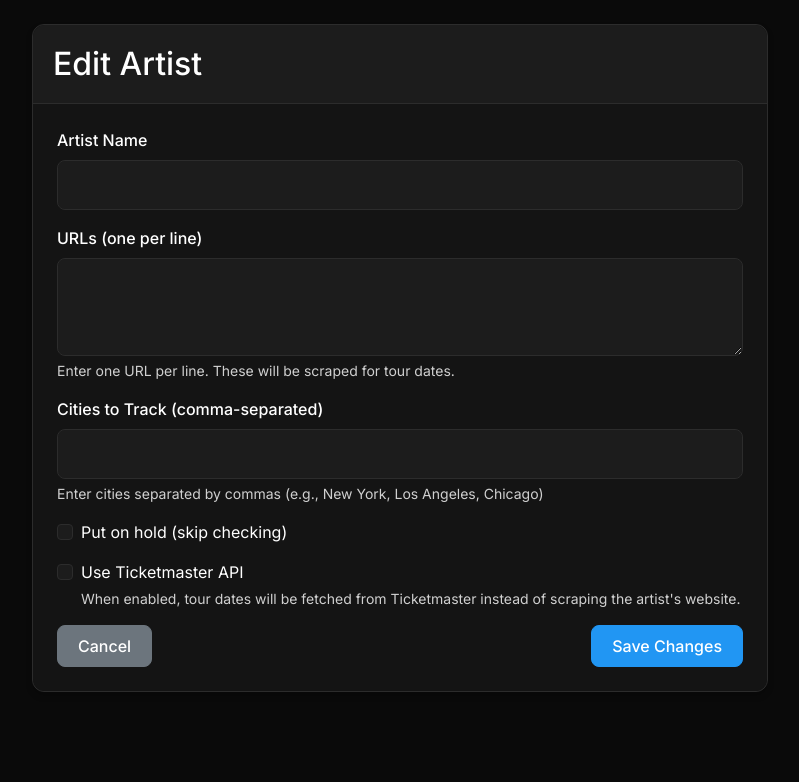
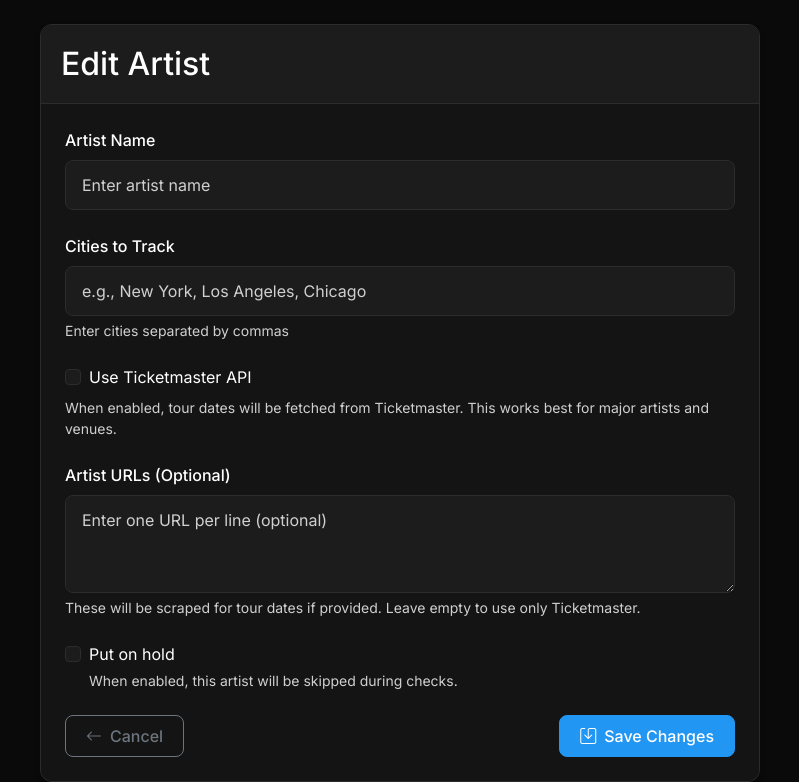
Before and after one commit to e-fied/artist, a Flask app: template app/templates/edit_artist.html in a window 1280 px wide. Shown: the part 79-861 px from the top of the page, without its empty margins (240-1039 px from the left). Before the commit the page ends 771 px from the top, so only its background shows below. Run offline with Flask 3, Linux system fonts and the light colour scheme; the template is opened without the code that fills it, so the values that code supplies are empty; parts of the project's set-up code (start-up, migrations or seed data) failed here and were passed over; some libraries are stand-ins or nearby versions.

Commit message:
edit artist

```diff
--- a/app/templates/edit_artist.html
+++ b/app/templates/edit_artist.html
@@ -1,6 +1,7 @@
 {% extends "base.html" %}
 
 {% block content %}
+<div class="container">
     <div class="row justify-content-center">
         <div class="col-md-8">
             <div class="card">
@@ -9,41 +10,54 @@
                 </div>
                 <div class="card-body">
                     <form method="POST">
-                    <div class="mb-3">
+                        <div class="mb-4">
                             <label for="name" class="form-label">Artist Name</label>
-                        <input type="text" class="form-control" id="name" name="name" value="{{ artist.name }}" required>
+                            <input type="text" class="form-control" id="name" name="name" value="{{ artist.name }}" required
+                                   placeholder="Enter artist name">
                         </div>
 
-                    <div class="mb-3">
-                        <label for="urls" class="form-label">URLs (one per line)</label>
-                        <textarea class="form-control" id="urls" name="urls" rows="3" required>{{ artist.urls }}</textarea>
-                        <div class="form-text">Enter one URL per line. These will be scraped for tour dates.</div>
+                        <div class="mb-4">
+                            <label for="cities" class="form-label">Cities to Track</label>
+                            <input type="text" class="form-control" id="cities" name="cities" value="{{ artist.cities }}" required
+                                   placeholder="e.g., New York, Los Angeles, Chicago">
+                            <div class="form-text">Enter cities separated by commas</div>
                         </div>
 
-                    <div class="mb-3">
-                        <label for="cities" class="form-label">Cities to Track (comma-separated)</label>
-                        <input type="text" class="form-control" id="cities" name="cities" value="{{ artist.cities }}" required>
-                        <div class="form-text">Enter cities separated by commas (e.g., New York, Los Angeles, Chicago)</div>
+                        <div class="mb-4">
+                            <div class="form-check mb-2">
+                                <input type="checkbox" class="form-check-input" id="use_ticketmaster" name="use_ticketmaster" {% if artist.use_ticketmaster %}checked{% endif %}>
+                                <label class="form-check-label" for="use_ticketmaster">Use Ticketmaster API</label>
+                            </div>
+                            <div class="form-text">When enabled, tour dates will be fetched from Ticketmaster. This works best for major artists and venues.</div>
                         </div>
 
-                    <div class="mb-3 form-check">
-                        <input type="checkbox" class="form-check-input" id="on_hold" name="on_hold" {% if artist.on_hold %}checked{% endif %}>
-                        <label class="form-check-label" for="on_hold">Put on hold (skip checking)</label>
+                        <div class="mb-4">
+                            <label for="urls" class="form-label">Artist URLs (Optional)</label>
+                            <textarea class="form-control" id="urls" name="urls" rows="3"
+                                    placeholder="Enter one URL per line (optional)">{{ artist.urls }}</textarea>
+                            <div class="form-text">These will be scraped for tour dates if provided. Leave empty to use only Ticketmaster.</div>
                         </div>
 
-                    <div class="mb-3 form-check">
-                        <input type="checkbox" class="form-check-input" id="use_ticketmaster" name="use_ticketmaster" {% if artist.use_ticketmaster %}checked{% endif %}>
-                        <label class="form-check-label" for="use_ticketmaster">Use Ticketmaster API</label>
-                        <div class="form-text">When enabled, tour dates will be fetched from Ticketmaster instead of scraping the artist's website.</div>
+                        <div class="mb-4">
+                            <div class="form-check">
+                                <input type="checkbox" class="form-check-input" id="on_hold" name="on_hold" {% if artist.on_hold %}checked{% endif %}>
+                                <label class="form-check-label" for="on_hold">Put on hold</label>
+                                <div class="form-text">When enabled, this artist will be skipped during checks.</div>
+                            </div>
                         </div>
 
                         <div class="d-flex justify-content-between">
-                        <a href="{{ url_for('index') }}" class="btn btn-secondary">Cancel</a>
-                        <button type="submit" class="btn btn-primary">Save Changes</button>
+                            <a href="{{ url_for('index') }}" class="btn btn-outline-secondary">
+                                <i class="bi bi-arrow-left me-2"></i>Cancel
+                            </a>
+                            <button type="submit" class="btn btn-primary">
+                                <i class="bi bi-save me-2"></i>Save Changes
+                            </button>
                         </div>
                     </form>
                 </div>
             </div>
         </div>
     </div>
+</div>
 {% endblock %}
```
Lines whose indentation alone changed are shown as unchanged.
